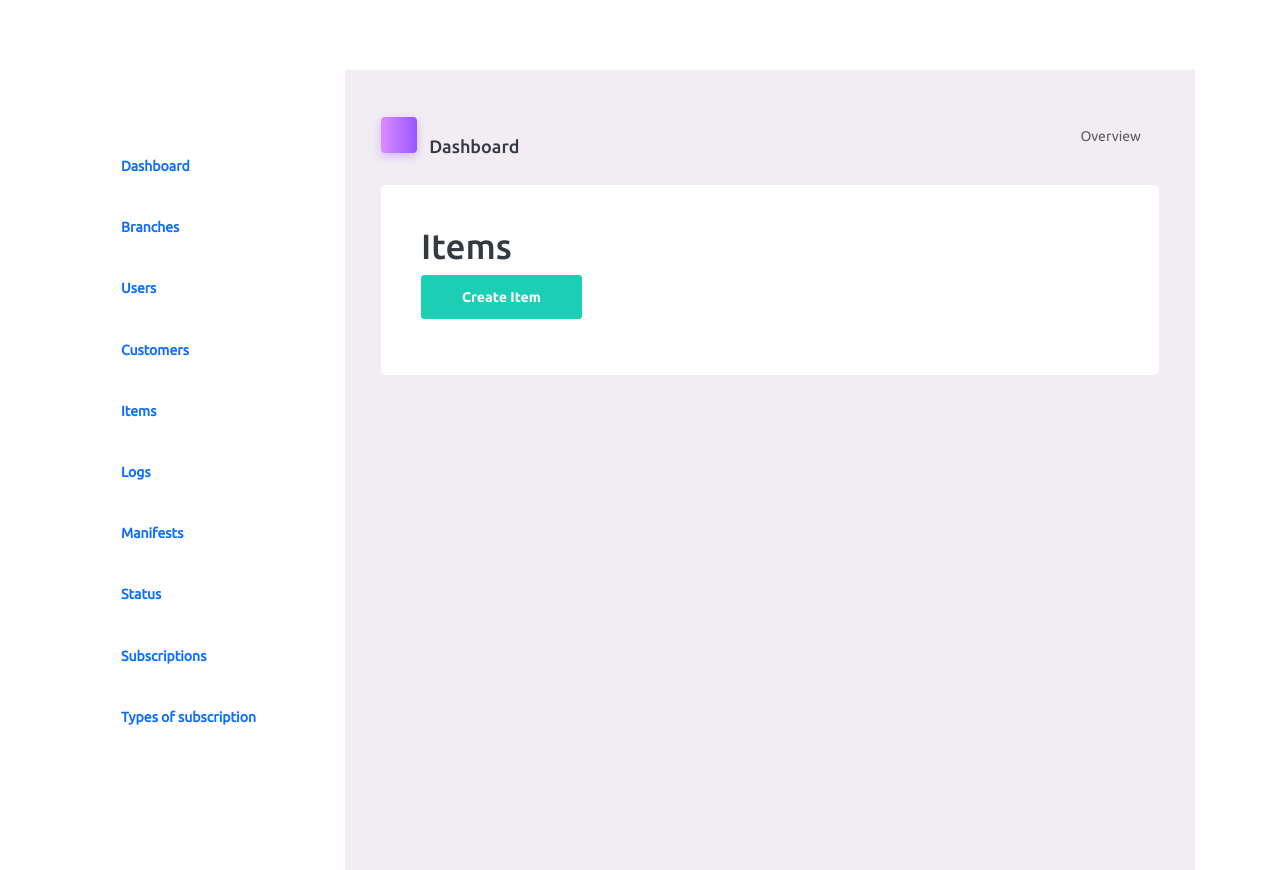
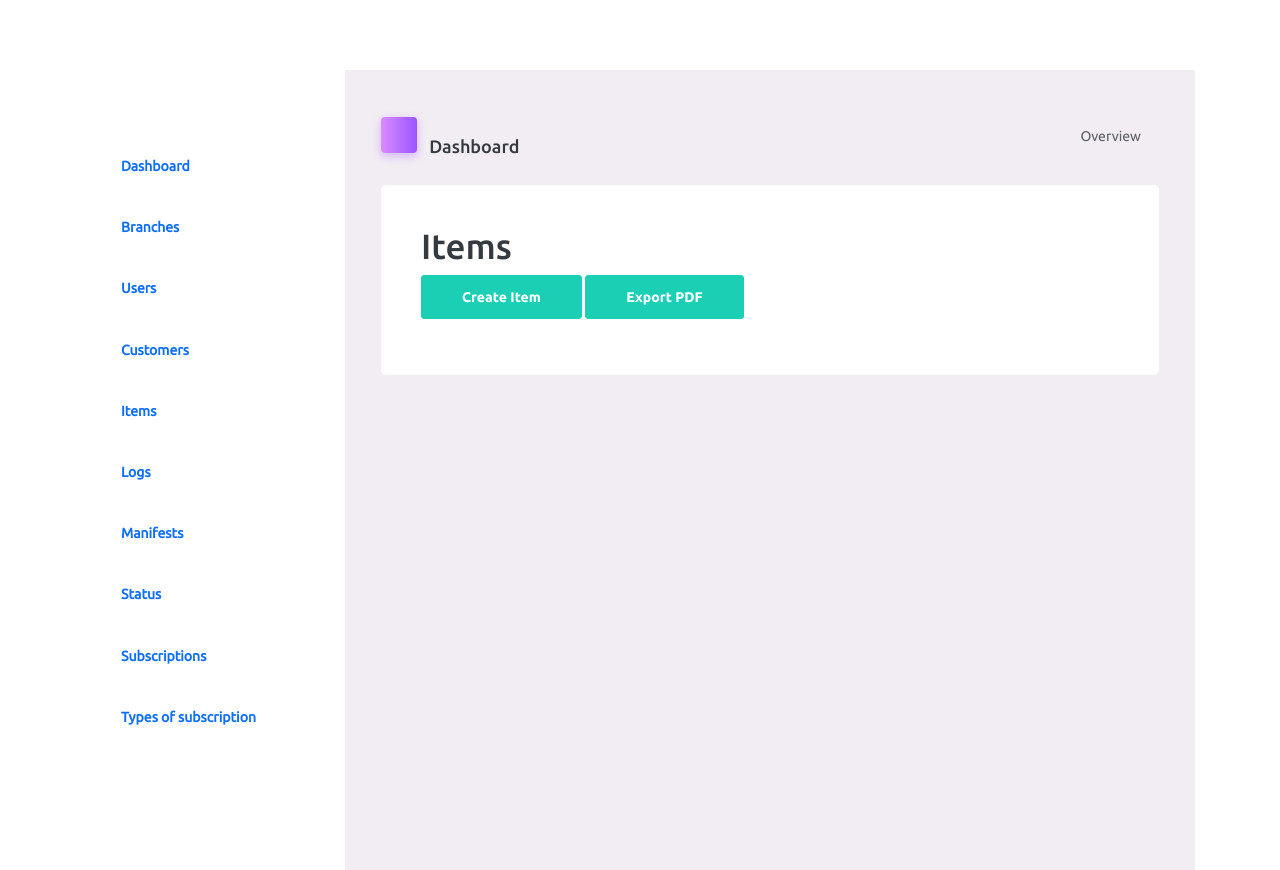
Before and after one commit to Simplice24/CourierSystem, a Yii app: template views/item/index.php in a window 1280 px wide. Run offline with PHP 8.4 and a stand-in for Yii, Linux system fonts and the light colour scheme; the template is opened without the code that fills it, so the values that code supplies are empty; some libraries are stand-ins or nearby versions.

Commit message:
first commit

```diff
--- a/views/item/index.php
+++ b/views/item/index.php
@@ -173,7 +173,7 @@ $this->params['breadcrumbs'][] = $this->title;
 
 <p>
     <?= Html::a('Create Item', ['create'], ['class' => 'btn btn-success']) ?>
-    <!-- <?= Html::a('Generate Report', ['create'], ['class' => 'btn btn-success']) ?> -->
+    <?= Html::a('Export PDF', ['pdf'], ['class' => 'btn btn-success']) ?>
 </p>
 
 <?php // echo $this->render('_search', ['model' => $searchModel]); ?>
```
